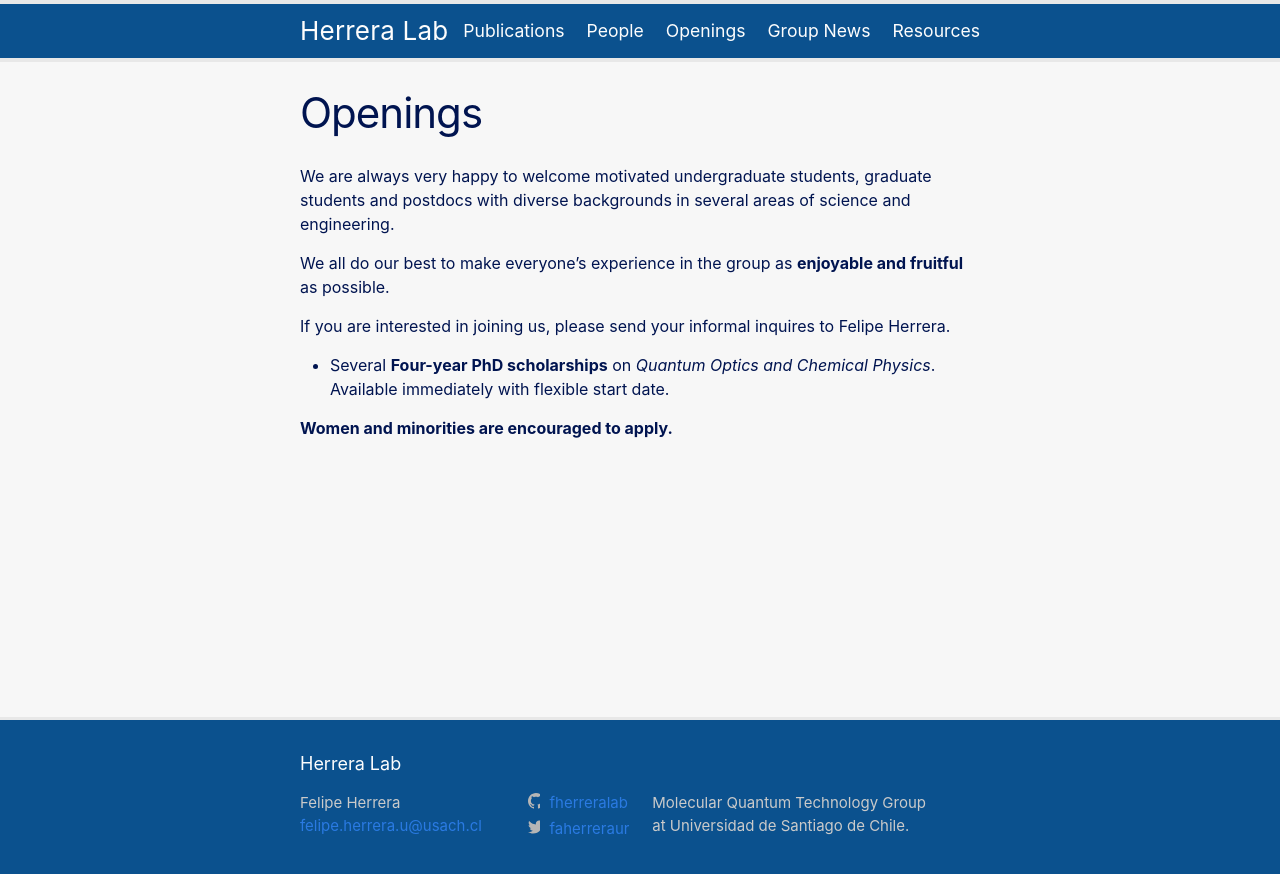
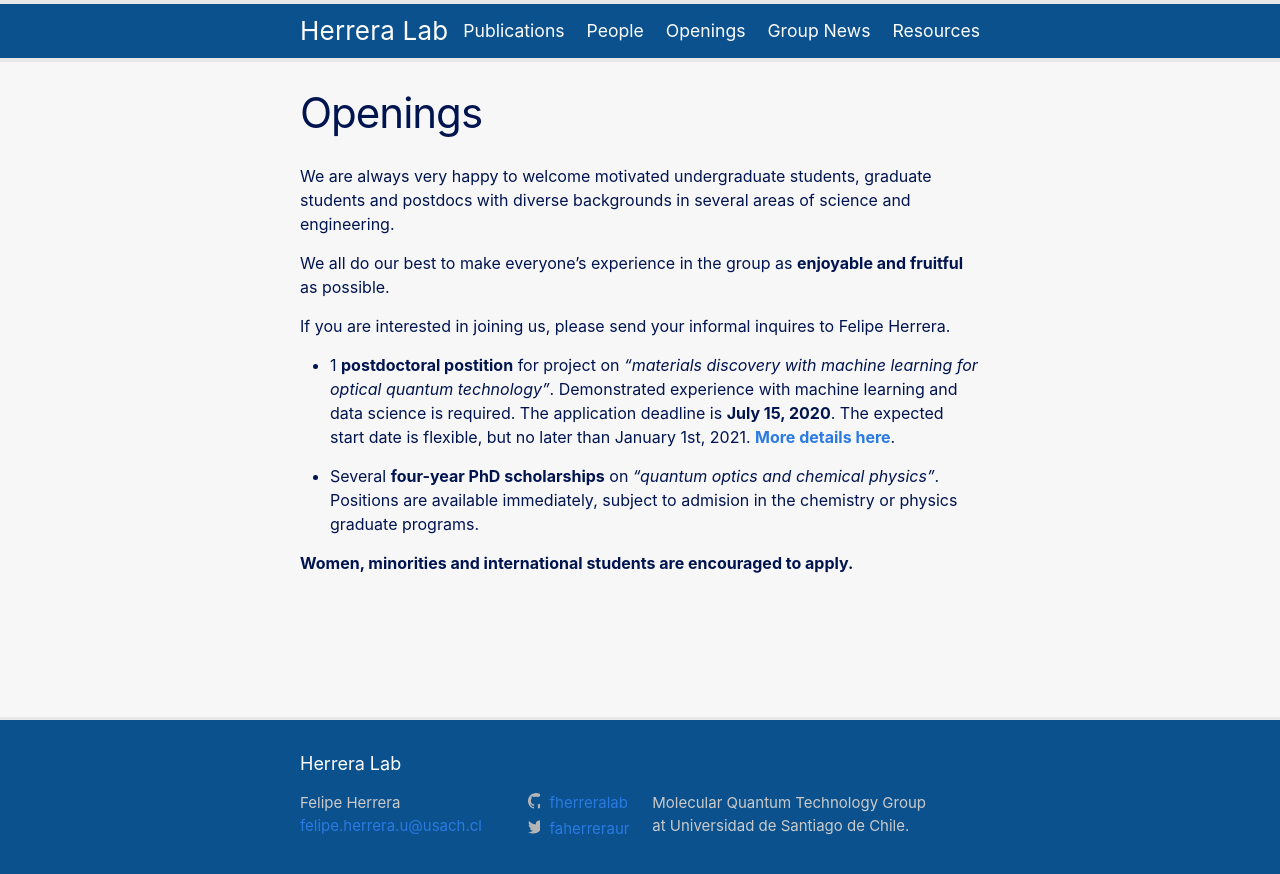
Before and after one commit to fherreralab/fherreralab.github.io, a Jekyll site: the page built from openings.md, in a window 1280 px wide. Shown: the top 874 px of the page. Built offline with Jekyll 4.4.1, drawn with Linux system fonts in a browser that asks for light colours.

Commit message:
updated publications, openings, news and edited qed research info

```diff
--- a/openings.md
+++ b/openings.md
@@ -12,6 +12,12 @@ We all do our best to make everyone's experience in the group as **enjoyable and
 
 If you are interested in joining us, please send your informal inquires to Felipe Herrera.
 
-* Several **Four-year PhD scholarships** on *Quantum Optics and Chemical Physics*. Available immediately with flexible start date.
+* 1 **postdoctoral postition** for project on *"materials discovery with machine learning for optical quantum technology"*. Demonstrated experience with machine learning and data science is required. The application deadline is **July 15, 2020**. The expected start date is flexible, but no later than January 1st, 2021.
+[**More details here**][posting].
 
- **Women and minorities are encouraged to apply.**
+* Several **four-year PhD scholarships** on *"quantum optics and chemical physics"*. Positions are available immediately, subject to admision in the chemistry or physics graduate programs.
+
+ **Women, minorities and international students are encouraged to apply.**
+
+
+[posting]: {{"/jobs/2020/03/15/Postdoctoral-opening-on-machine-learning-for-MOF-discovery.html"| absolute_url}}
```
Also changed, not shown: _posts/2019-06-1-Mauricio-Arias-visits-our-group-from-UdeC.md (+1 -1 lines), _posts/2020-3-12-Shanavas-returns-to-Periyar-University-after-PhD-visit.md (added, +13 -0 lines), _posts/2020-3-15-Postdoctoral-opening-on-machine-learning-for-MOF-discovery.md (added, +30 -0 lines), people.md (+8 -2 lines), publications.md (+7 -3 lines), research/organic-qed.md (+3 -5 lines), resources.md (+1 -1 lines), 9 other files.
